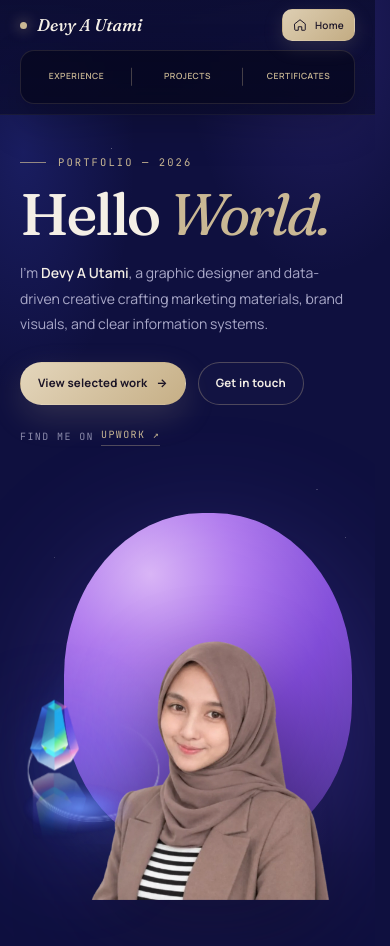
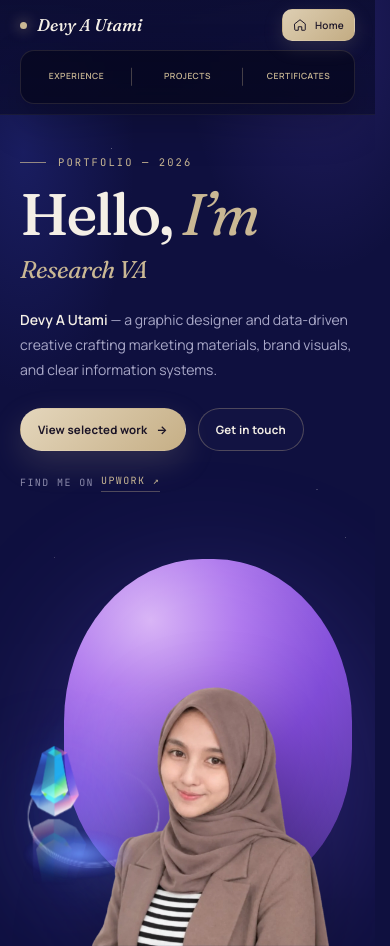
Before and after one commit to ukisyauqi/revisi-design-portfolio, a website built with Vite: page index.html in a window 390 px wide. Shown: the top 946 px of the page. Built offline with nearby package versions, Linux system fonts and the light colour scheme.

Commit message:
update home

```diff
--- a/index.html
+++ b/index.html
@@ -35,9 +35,19 @@
         <div class="shell hero-grid">
           <div class="hero-copy">
             <p class="eyebrow">Portfolio &mdash; 2026</p>
-            <h1 class="hero-title">Hello <em>World.</em></h1>
+            <h1 class="hero-title">
+              <span class="hero-greeting">Hello, <em>I&rsquo;m</em></span>
+              <span class="hero-roles" data-role-cycler>
+                <span class="sr-only">Marketing Graphic Designer, Research VA, Data Management</span>
+                <span class="hero-role-track" aria-hidden="true">
+                  <span class="hero-role is-active">Marketing Graphic Designer</span>
+                  <span class="hero-role">Research VA</span>
+                  <span class="hero-role">Data Management</span>
+                </span>
+              </span>
+            </h1>
             <p class="hero-lede">
-              I&rsquo;m <strong>Devy A Utami</strong>, a graphic designer and data-driven creative
+              <strong>Devy A Utami</strong> &mdash; a graphic designer and data-driven creative
               crafting marketing materials, brand visuals, and clear information systems.
             </p>
             <div class="hero-actions">
@@ -156,7 +166,7 @@
             </p>
           </div>
 
-          <div class="carousel" data-carousel data-size="card" data-autoplay="7000" data-reveal>
+          <div class="carousel" data-carousel data-size="square" data-autoplay="7000" data-reveal>
             <div class="carousel-stage" tabindex="0" aria-roledescription="carousel" aria-label="Selected work">
               <div class="carousel-track">
                 <figure
--- a/src/main.js
+++ b/src/main.js
@@ -344,6 +344,51 @@ class Carousel {
 document.querySelectorAll('[data-carousel]').forEach((root) => new Carousel(root));
 
 /* --------------------------------------------------------------------------
+   Rotating hero roles
+   -------------------------------------------------------------------------- */
+const roleCycler = document.querySelector('[data-role-cycler]');
+
+if (roleCycler) {
+  const roles = Array.from(roleCycler.querySelectorAll('.hero-role'));
+
+  if (roles.length > 1 && !reduceMotion) {
+    let index = Math.max(0, roles.findIndex((role) => role.classList.contains('is-active')));
+    let timer = null;
+
+    const advance = () => {
+      const current = roles[index];
+      index = (index + 1) % roles.length;
+      const next = roles[index];
+
+      current.classList.remove('is-active');
+      current.classList.add('is-past');
+      next.classList.remove('is-past');
+      next.classList.add('is-active');
+
+      window.setTimeout(() => current.classList.remove('is-past'), 700);
+    };
+
+    const start = () => {
+      if (timer) return;
+      timer = window.setInterval(advance, 2600);
+    };
+
+    const stop = () => {
+      if (!timer) return;
+      window.clearInterval(timer);
+      timer = null;
+    };
+
+    start();
+
+    document.addEventListener('visibilitychange', () => {
+      if (document.hidden) stop();
+      else start();
+    });
+  }
+}
+
+/* --------------------------------------------------------------------------
    Lightbox triggers
    -------------------------------------------------------------------------- */
 document.querySelectorAll('[data-lightbox]').forEach((trigger) => {
--- a/src/styles.css
+++ b/src/styles.css
@@ -597,21 +597,71 @@ main {
 }
 
 .hero-title {
+  display: flex;
+  flex-direction: column;
+  gap: clamp(12px, 1.4vw, 20px);
   margin: 0;
+  color: var(--cream);
+}
+
+.hero-greeting {
   font-family: var(--font-display);
   font-size: clamp(58px, 8.6vw, 116px);
   font-weight: 500;
   font-variation-settings: "opsz" 144;
   letter-spacing: -0.045em;
   line-height: 0.9;
-  color: var(--cream);
   text-wrap: balance;
 }
 
-.hero-title em {
+.hero-greeting em {
   font-style: italic;
   font-weight: 400;
   color: var(--gold);
+}
+
+/* Rotating roles */
+.hero-roles {
+  display: block;
+  font-family: var(--font-display);
+  font-size: clamp(22px, 3.2vw, 42px);
+  font-style: italic;
+  font-weight: 400;
+  letter-spacing: -0.02em;
+  line-height: 1.12;
+  color: var(--gold);
+}
+
+.hero-role-track {
+  position: relative;
+  display: block;
+  height: 1.42em;
+  overflow: hidden;
+  -webkit-mask-image: linear-gradient(180deg, transparent 0%, #000 18%, #000 82%, transparent 100%);
+  mask-image: linear-gradient(180deg, transparent 0%, #000 18%, #000 82%, transparent 100%);
+}
+
+.hero-role {
+  position: absolute;
+  top: 0.16em;
+  left: 0;
+  white-space: nowrap;
+  transform: translateY(115%);
+  opacity: 0;
+  transition:
+    transform 0.62s cubic-bezier(0.22, 0.61, 0.36, 1),
+    opacity 0.3s ease;
+  will-change: transform, opacity;
+}
+
+.hero-role.is-active {
+  transform: translateY(0);
+  opacity: 1;
+}
+
+.hero-role.is-past {
+  transform: translateY(-115%);
+  opacity: 0;
 }
 
 .hero-lede {
@@ -1008,10 +1058,14 @@ main {
 }
 
 .carousel[data-size="square"] {
-  --stage-h: clamp(300px, 38vw, 480px);
-  --slide-w: 50%;
+  --stage-h: min(clamp(300px, 38vw, 480px), 92vw);
   --spread: 52%;
   --side-scale: 0.7;
+}
+
+.carousel[data-size="square"] .carousel-slide {
+  width: var(--stage-h);
+  height: var(--stage-h);
 }
 
 .carousel-controls {
@@ -2407,8 +2461,12 @@ html.no-motion [data-reveal] {
     width: 30px;
   }
 
-  .hero-title {
+  .hero-greeting {
     font-size: clamp(52px, 15vw, 84px);
+  }
+
+  .hero-roles {
+    font-size: clamp(21px, 6.2vw, 32px);
   }
 
   .hero-lede {
@@ -2478,8 +2536,7 @@ html.no-motion [data-reveal] {
   }
 
   .carousel[data-size="square"] {
-    --stage-h: 300px;
-    --slide-w: 80%;
+    --stage-h: min(300px, 92vw);
   }
 
   .carousel-slide {
```
